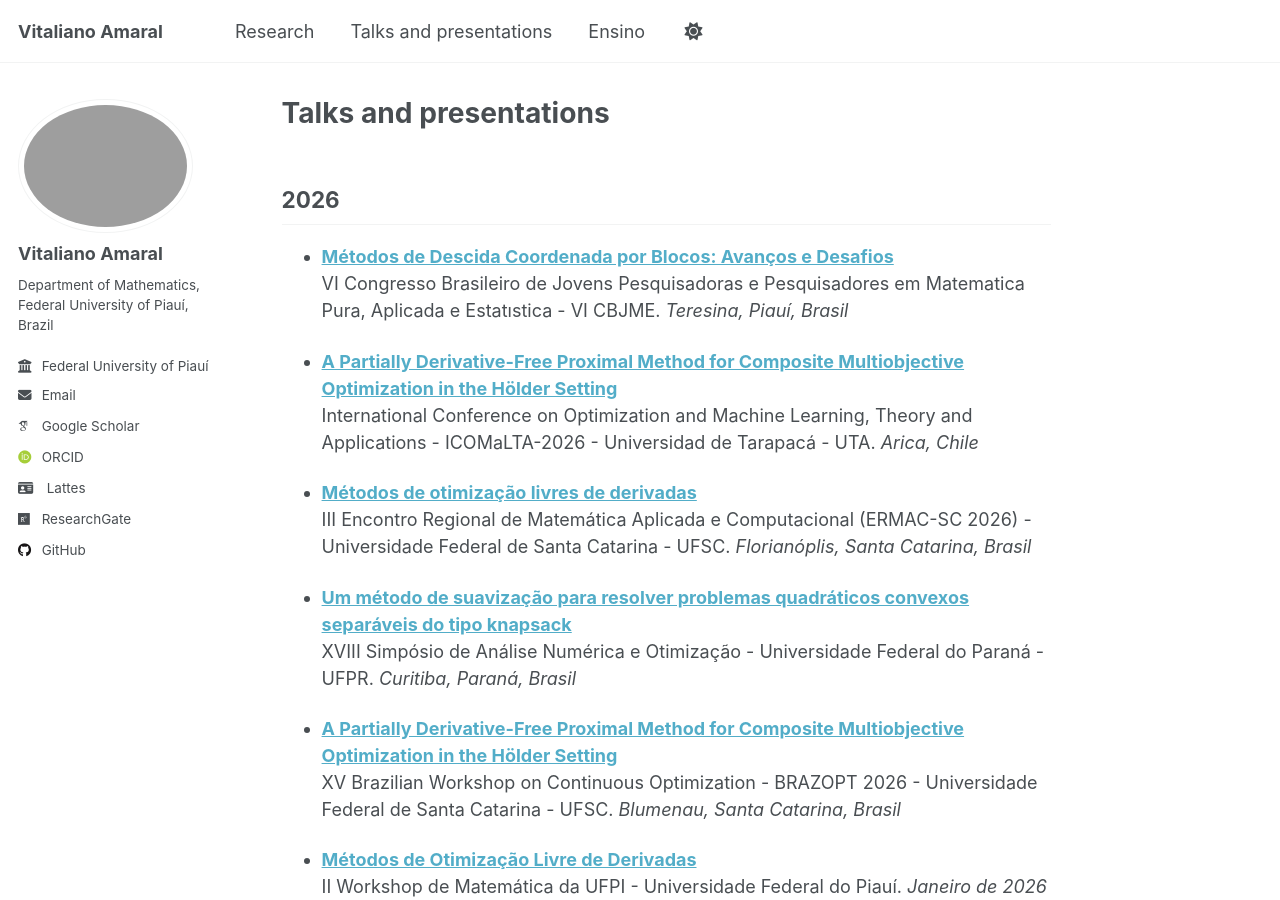
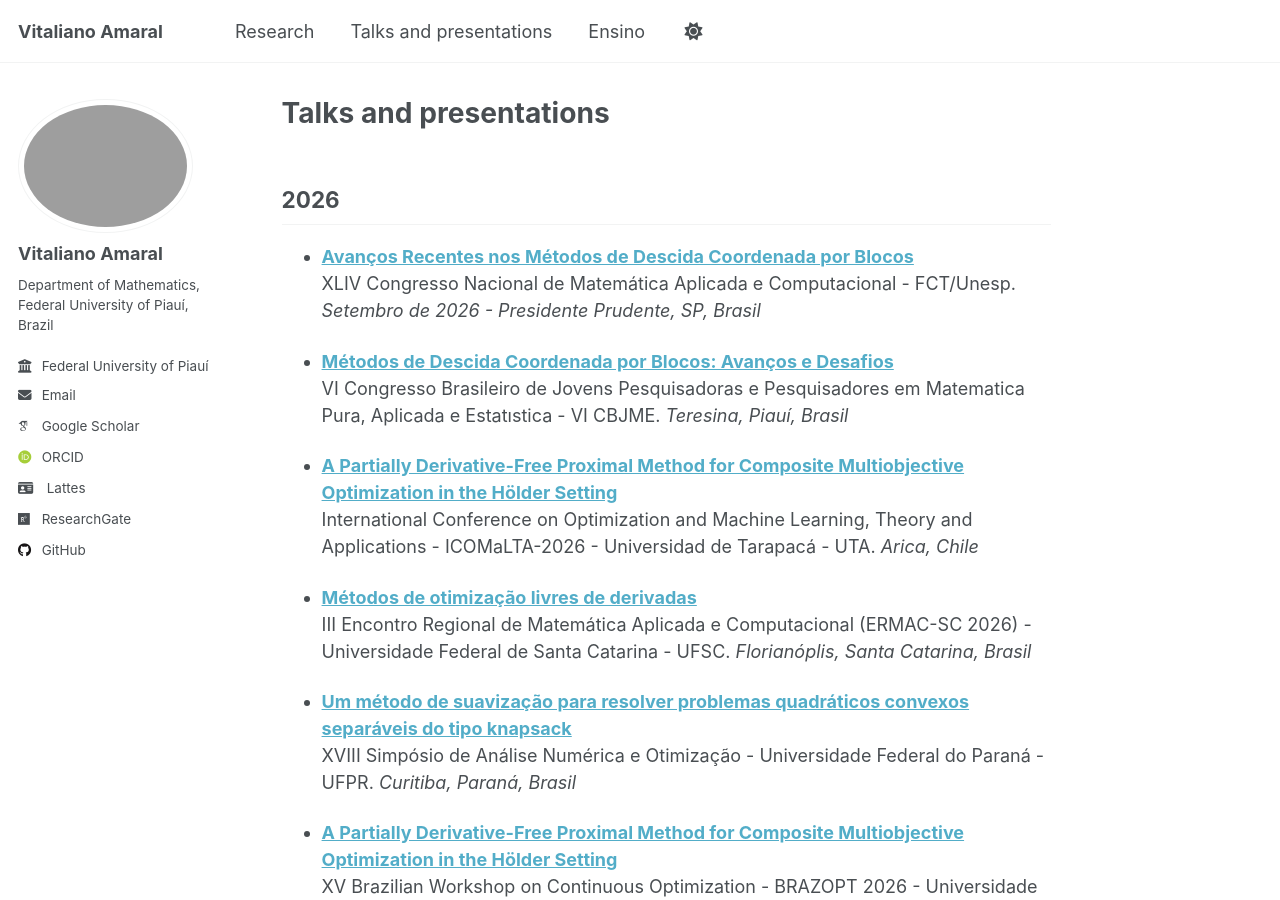
Before and after one commit to vitalianoamaral/vitalianoamaral.github.io, a Jekyll site: the page built from _pages/talksandpresentations.md, in a window 1280 px wide and 900 px high. Built offline with Jekyll 4.4.1, drawn with Linux system fonts in a browser that asks for light colours; some web fonts are replaced.

Commit message:
Add presentation entry for 2026 conference
Added a new presentation entry for the 2026 conference on recent advances in block coordinate descent methods.

```diff
--- a/_pages/talksandpresentations.md
+++ b/_pages/talksandpresentations.md
@@ -5,6 +5,9 @@ permalink: /talksandpresentations/
 author_profile: true
 ---
 ## 2026
+- **[Avanços Recentes nos Métodos de Descida Coordenada por Blocos](/files/CNMAC2026.pdf)**
+  XLIV Congresso Nacional de Matemática Aplicada e Computacional - FCT/Unesp. *Setembro de 2026 - Presidente Prudente, SP, Brasil*
+
 - **[Métodos de Descida Coordenada por Blocos: Avanços e Desafios]()**
   VI Congresso Brasileiro de Jovens Pesquisadoras e Pesquisadores em Matematica Pura, Aplicada e Estatıstica - VI CBJME. *Teresina, Piauí, Brasil*
 
```
